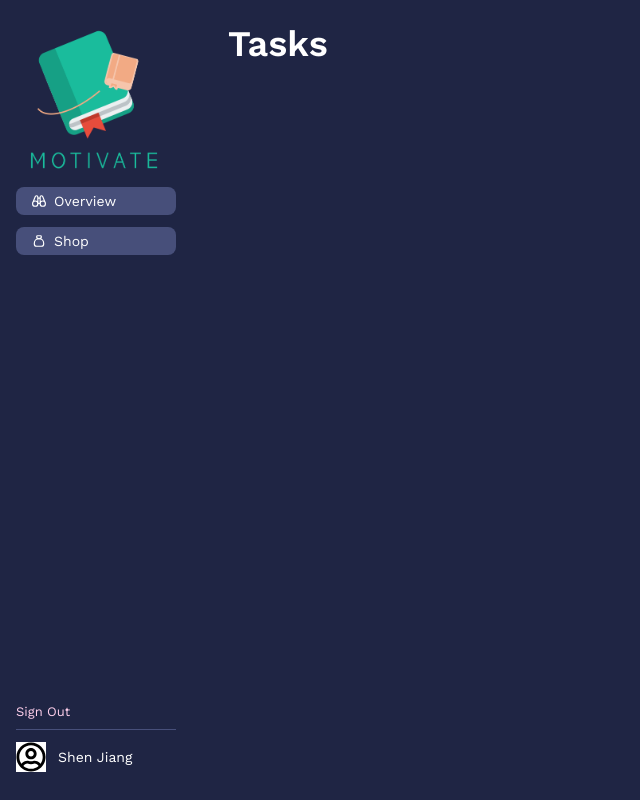
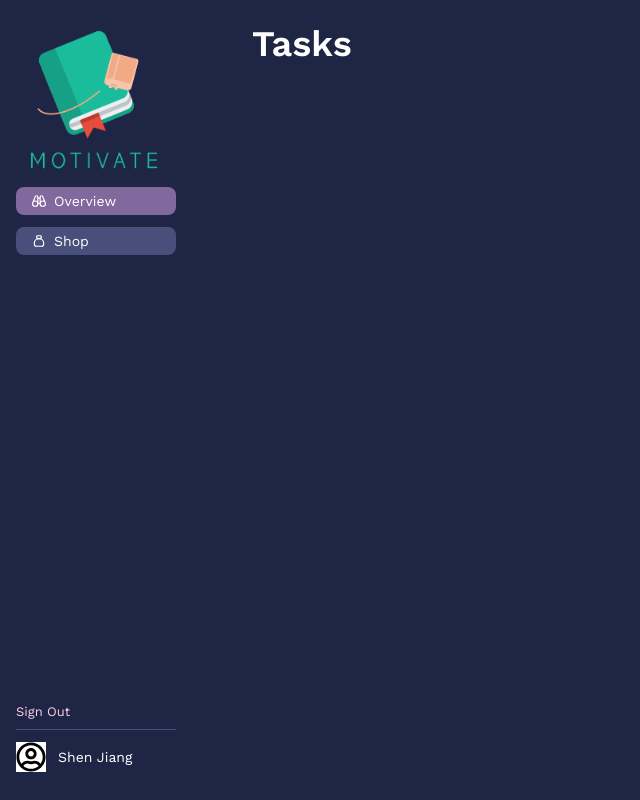
Before and after one commit to Shen-SLJ/study_motivator, a Next.js app: page /overview in a window 1280 px wide. Shown: the whole page, without its empty margins (0-640 px from the left). Built offline with nearby package versions, Linux system fonts and the light colour scheme.

Commit message:
feat: navbar now highlights currently active page

```diff
--- a/app/(main)/overview/page.tsx
+++ b/app/(main)/overview/page.tsx
@@ -1,8 +1,7 @@
-import SideNav from "@/app/ui/main/side-nav";
 
-export default function Main() {
+export default function Overview() {
   return (
-    <div className="p-6">
+    <div className="p-6 ml-6">
       <h1 className="text-white text-4xl font-semibold">Tasks</h1>
     </div>
   );
--- /dev/null
+++ b/app/(main)/shop/page.tsx
@@ -0,0 +1,8 @@
+
+export default function Shop() {
+  return (
+    <div className="p-6 ml-6">
+      <h1 className="text-white text-4xl font-semibold">Shop</h1>
+    </div>
+  );
+}
--- a/app/ui/main/nav-links.tsx
+++ b/app/ui/main/nav-links.tsx
@@ -1,4 +1,8 @@
+"use client";
+
+import clsx from "clsx";
 import Link from "next/link";
+import { usePathname } from "next/navigation";
 import { GrOverview } from "react-icons/gr";
 import { TbMoneybag } from "react-icons/tb";
 
@@ -14,12 +18,17 @@ const links: Array<NavLink> = [
 ];
 
 export default function NavLinks() {
+  const curPath = usePathname();
+
   return (
     <>
       {/* links */}
       {links.map((link) => {
         return (
-          <div key={link.name} className="flex mb-3 pl-4 py-1 text-sm text-white bg-[#474F7A] rounded-lg items-center">
+          <div
+            key={link.name}
+            className={clsx("flex mb-3 pl-4 py-1 text-sm text-white bg-[#474F7A] rounded-lg items-center", curPath === link.href && "bg-[#81689D]")}
+          >
             <div className="mr-2">{link.icon}</div>
             <Link href={link.href}>{link.name}</Link>
           </div>
```
